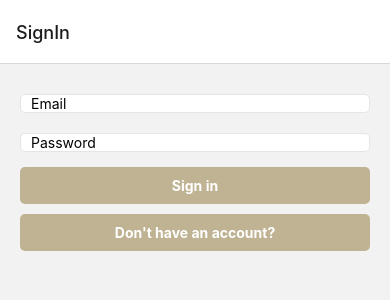
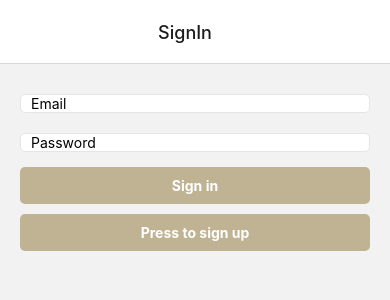
Before and after one commit to 6made6sarkh6m/pw-prayerx, a React Native app: screen /SignIn in a window 390 px wide. Shown: the top 300 px of the page. Built offline with nearby package versions, Linux system fonts and the light colour scheme.

Commit message:
update: add apply redux store

```diff
--- a/src/App.tsx
+++ b/src/App.tsx
@@ -4,13 +4,20 @@ import {createStackNavigator} from '@react-navigation/stack';
 import {StyleSheet, View} from 'react-native';
 import SignIn from './screens/SignIn/SignIn';
 import SignUp from './screens/SignUp/SignUp';
+import {COLORS} from 'styles/colors';
 
 const Stack = createStackNavigator();
 const App = () => {
   return (
     <NavigationContainer>
       <View style={styles.root}>
-        <Stack.Navigator>
+        <Stack.Navigator
+          screenOptions={{
+            headerTitleAlign: 'center',
+            headerRightContainerStyle: {
+              paddingRight: 20,
+            },
+          }}>
           <Stack.Screen name={'SignIn'} component={SignIn} />
           <Stack.Screen name={'SignUp'} component={SignUp} />
         </Stack.Navigator>
@@ -22,7 +29,7 @@ const App = () => {
 const styles = StyleSheet.create({
   root: {
     flex: 1,
-    backgroundColor: '#E5E5E5',
+    backgroundColor: `${COLORS.lightGrey}`,
   },
 });
 export default App;
--- a/src/screens/SignIn/SignIn.tsx
+++ b/src/screens/SignIn/SignIn.tsx
@@ -20,7 +20,7 @@ const SignIn = ({navigation}: SignUpScreenProps) => {
       />
       <StyledButton text="Sign in" onPress={handleSignInPress} />
       <StyledButton
-        text="Don't have an account?"
+        text="Press to sign up"
         onPress={() => {
           navigation.navigate('SignUp');
         }}
```
Also changed, not shown: src/redux/store.tsx (added, +13 -0 lines).
